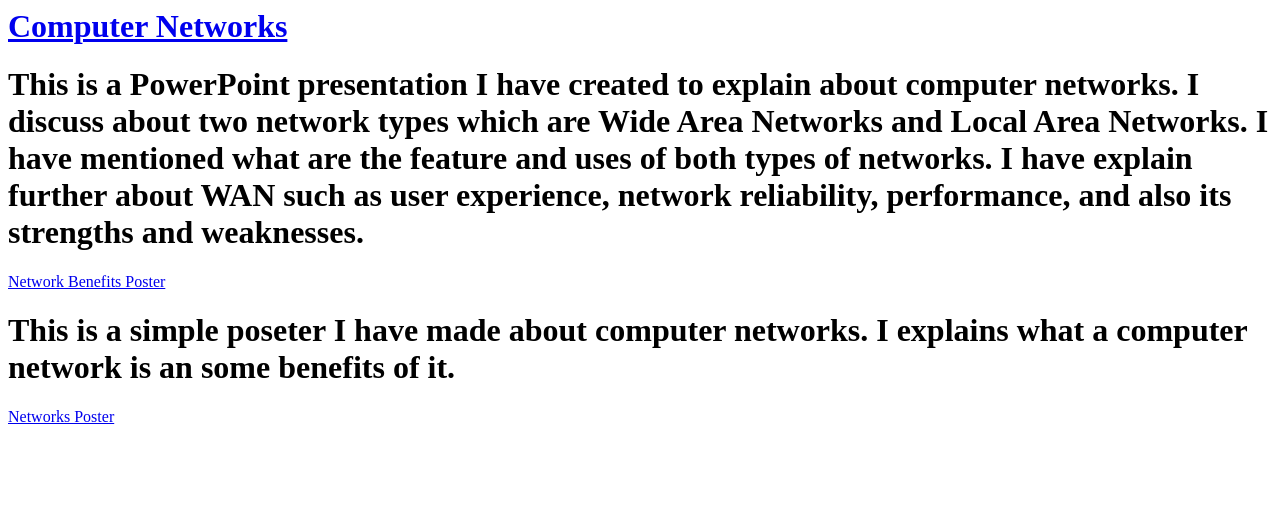
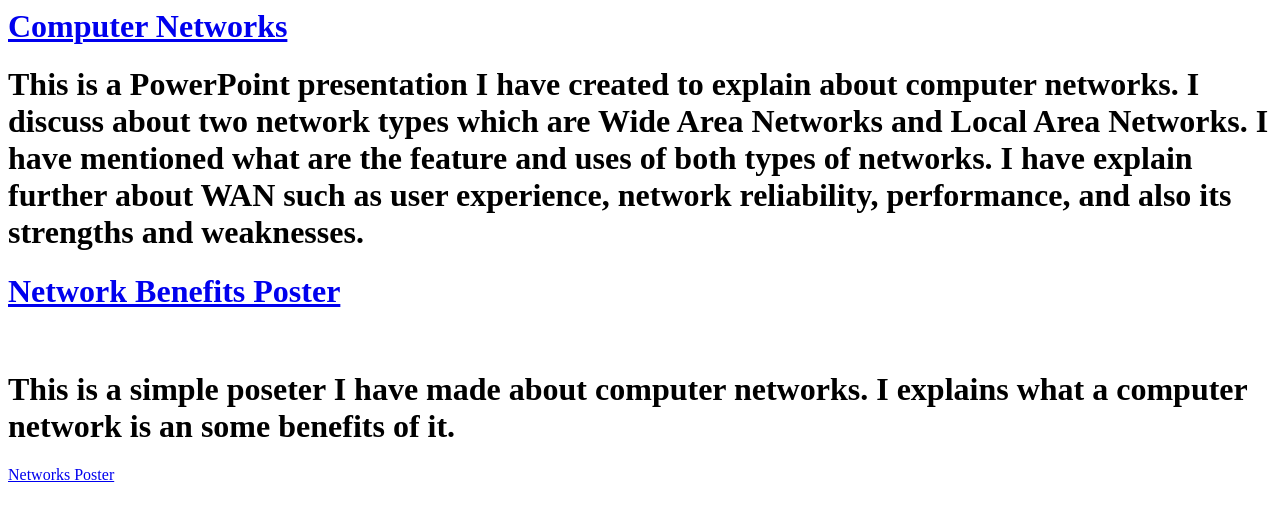
Before and after one commit to Ravinath2004/Portfolio, a plain HTML site: page PDFs/Unit_11/index2.html in a window 1280 px wide. Drawn offline with Linux system fonts and the light colour scheme.

Commit message:
Update index2.html

```diff
--- a/PDFs/Unit_11/index2.html
+++ b/PDFs/Unit_11/index2.html
@@ -3,7 +3,7 @@
     <h1>
           <a target="_blank" href="Computer Networks (2).pdf">Computer Networks</a><br>
      <h1>This is a PowerPoint presentation  I have created to explain about computer networks. I discuss about two network types which are Wide Area Networks and Local Area Networks. I have mentioned what are the feature and uses of both types of networks. I have explain further about WAN such as user experience, network reliability, performance, and also its strengths and weaknesses. </h1>
-          <a target="_blank" href="Networks Benefits Poster (2).pdf">Network Benefits Poster</a><br>
+       <h1>   <a target="_blank" href="Networks Benefits Poster (2).pdf">Network Benefits Poster</a> </h1><br>
     <h1>This is a simple poseter I have made about computer networks. I explains what a computer network is an some benefits of it.</h1>
           <a target="_blank" href="Networks Poster.pdf">Networks Poster</a>
     </h1>
```
